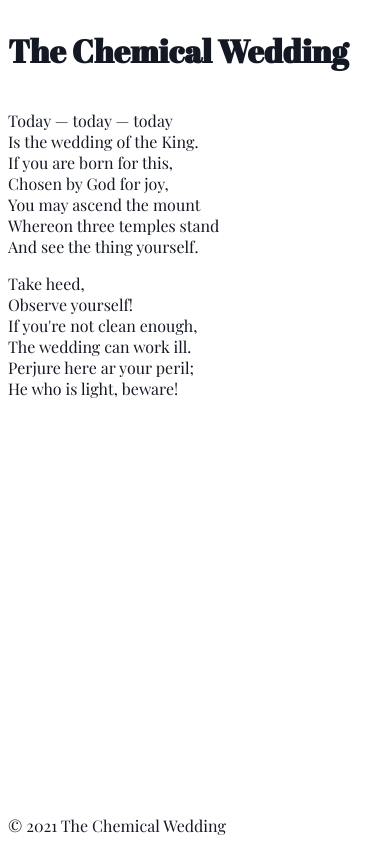
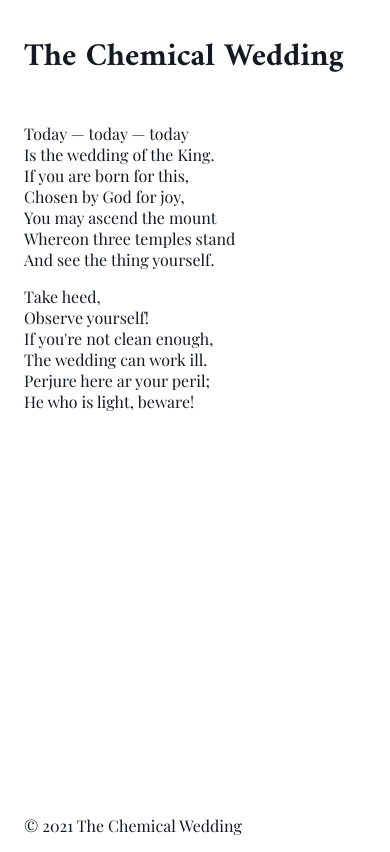
Before and after one commit to jreyes88/thechemicalwedding, a plain HTML site: page index.html in a window 390 px wide. Drawn offline with nearby package versions, Linux system fonts and the light colour scheme.

Commit message:
The First Day - 0.0.3

```diff
--- a/index.html
+++ b/index.html
@@ -19,7 +19,7 @@
     <!-- Google Fonts -->
     <link rel="preconnect" href="https://fonts.gstatic.com" />
     <link
-      href="https://fonts.googleapis.com/css2?family=Abril+Fatface&family=Playfair+Display&display=swap"
+      href="https://fonts.googleapis.com/css2?family=Amiri:wght@700&family=Playfair+Display&display=swap"
       rel="stylesheet"
     />
     <!-- End Google Fonts -->
--- a/style.css
+++ b/style.css
@@ -1,6 +1,8 @@
 :root {
   --color-text: #141823;
   --color-background: #ffffff;
+  --color-text-dark: #ffffff;
+  --color-background-dark: #141823;
 }
 
 html,
@@ -10,12 +12,22 @@ body {
   font-family: "Playfair Display", serif;
 }
 
-/* Older browsers */
 html {
   font-size: 16px;
+}
+
+/* Older browsers */
+body {
   color: var(--color-text);
   background-color: var(--color-background);
 }
+
+/* @media (prefers-color-scheme: dark) {
+  body {
+    color: var(--color-text-dark);
+    background-color: var(--color-background-dark);
+  }
+} */
 
 /* Modern browsers only need this one */
 
@@ -46,12 +58,18 @@ div#bodycontainer {
   margin: 0 auto;
 }
 
+@media screen and (max-width: 767px) {
+  div#bodycontainer {
+    padding: 0 1rem;
+  }
+}
+
 main {
   flex-grow: 1;
 }
 
 h1 {
-  font-family: "Abril Fatface";
+  font-family: "Amiri", serif;
 }
 
 header,
```
